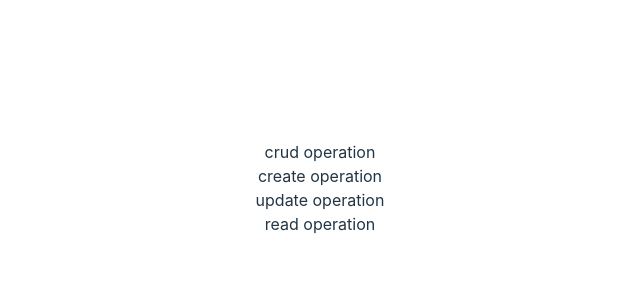
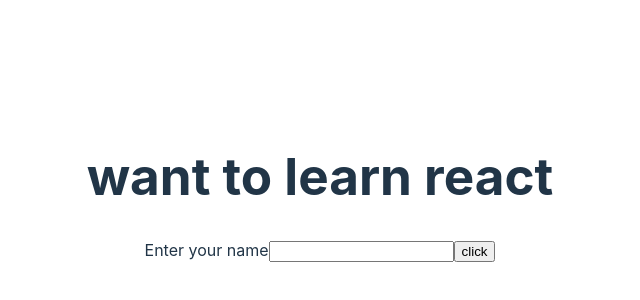
Before and after one commit to Ram-Ram007/app, a React (Vite) app in the folder app/: page / in a window 1280 px wide. Shown: the part 212-512 px from the top of the page, without its empty margins (320-960 px from the left). Built offline with nearby package versions, Linux system fonts and the light colour scheme.

Commit message:
practice branch

```diff
--- a/app/src/App.jsx
+++ b/app/src/App.jsx
@@ -1,15 +1,13 @@
-import Read from "./Components/read";
-import Create from "./Components/create";
-import Update from "./Components/update";
+import Form from "./Components/Form";
 import "./App.css";
 
 function App() {
   return (
     <div>
-      crud operation
-      <Create />
-      <Update />
-      <Read />
+      <h1>want to learn react</h1>
+    <Form />
+
+
     </div>
   );
 }
--- /dev/null
+++ b/app/src/Components/Form.jsx
@@ -0,0 +1,29 @@
+import { useState } from "react"
+
+function Form()
+{
+
+    const[name,setName] = useState("")
+    // console.log(name)
+
+    function handleSumit(e){
+        e.preventDefault()
+        console.log(name)
+    }
+
+
+    return(
+        <form onClick={handleSumit}>
+            <label>Enter your name</label>
+            <input type="text" onChange={(e)=>
+            {
+                setName(e.target.value)
+            }}></input>
+            <input type="submit" value="click" />
+
+        </form>
+    )
+}
+
+
+export default Form;
--- a/app/src/Components/create.jsx
+++ /dev/null
@@ -1,7 +0,0 @@
-import React from "react";
-
-function Create() {
-  return <div>create operation</div>;
-}
-
-export default Create;
--- a/app/src/Components/read.jsx
+++ /dev/null
@@ -1,7 +0,0 @@
-import React from "react";
-
-function Read() {
-  return <div>read operation</div>;
-}
-
-export default Read;
--- a/app/src/Components/update.jsx
+++ /dev/null
@@ -1,7 +0,0 @@
-import React from "react";
-
-function Update() {
-  return <div>update operation</div>;
-}
-
-export default Update;
```
